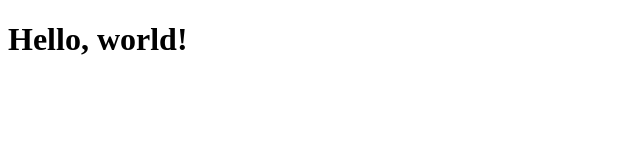
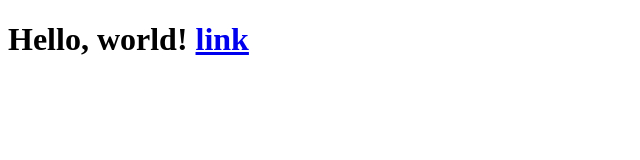
Before and after one commit to sena753193/sena753193.github.io, a plain HTML site: page index.html in a window 1280 px wide. Shown: the whole page, without its empty margins (0-640 px from the left). Drawn offline with Linux system fonts and the light colour scheme.

Commit message:
Update index.html

```diff
--- a/index.html
+++ b/index.html
@@ -6,6 +6,6 @@
     <title>Test Page</title>
   </head>
   <body>
-    <h1>Hello, world!</h1>
+    <h1>Hello, world! <a href="test.html">link</a></h1>
   </body>
 </html>
```
